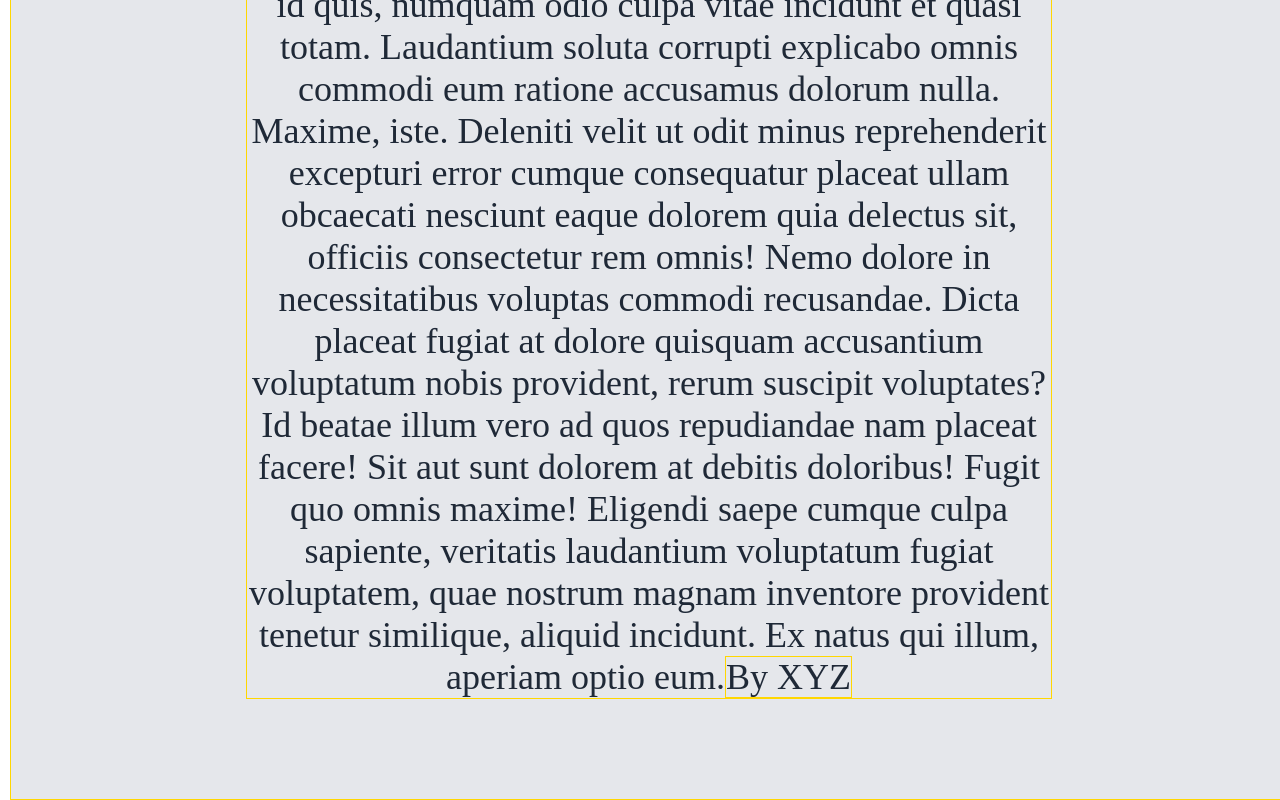
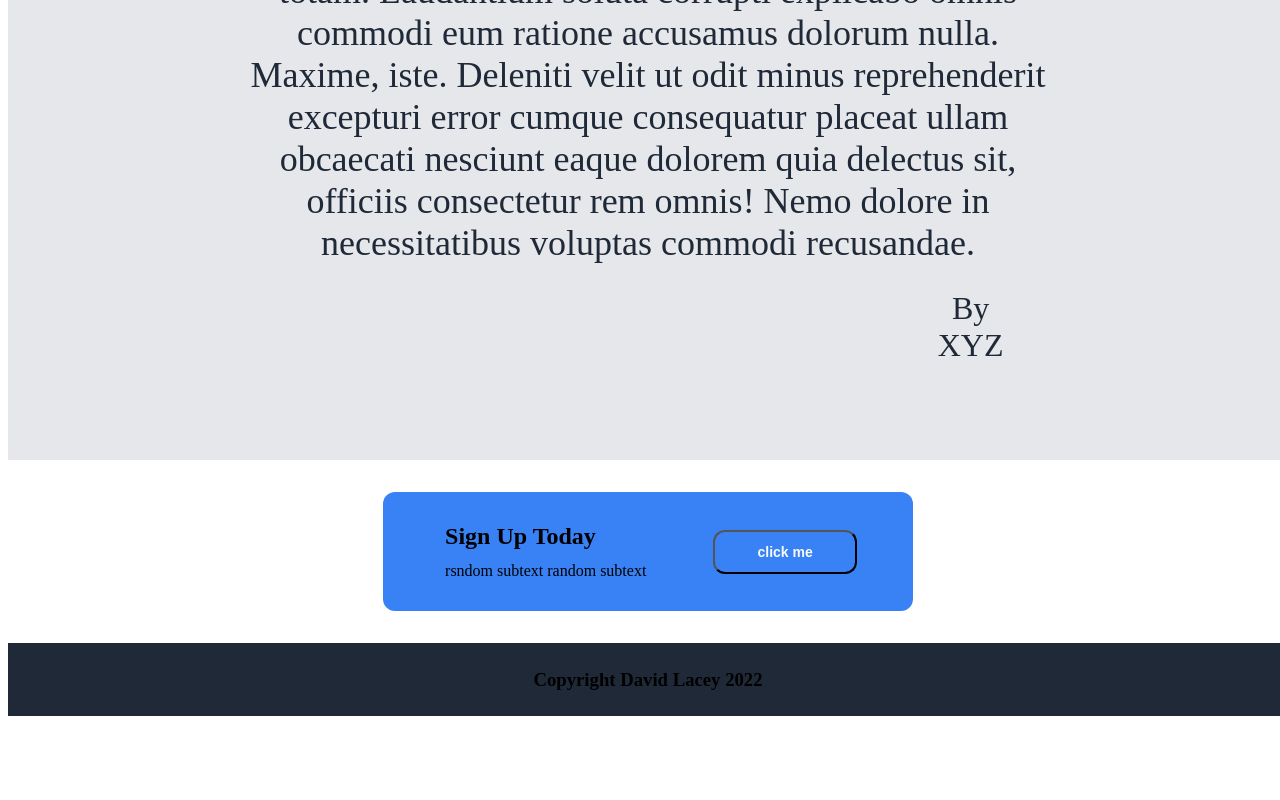
Before and after one commit to LoqLamp/landing-page, a plain HTML site: page index.html in a window 1280 px wide. Shown: the part 1058-1858 px from the top of the page. After the commit the page ends 1774 px from the top, so only its background shows below. Drawn offline with Linux system fonts and the light colour scheme.

Commit message:
added bottom section and footer

```diff
--- a/css/style.css
+++ b/css/style.css
@@ -1,5 +1,5 @@
 * {
-  border: 1px solid gold;
+  /* border: 1px solid gold; */
 }
 
 html {
@@ -62,7 +62,7 @@ body {
   margin: 0;
 }
 
-.hero-content .hero-subtext{
+.hero-content .hero-subtext {
   font: 18px;
   color: #E5E7Eb;
   margin: 0;
@@ -126,3 +126,50 @@ body {
   color: #1F2937;
   width: 80%;
 }
+
+.quote span {
+  display: block;
+  margin-left: 80%;
+  padding: 26px;
+  font: 32px extra-bold;
+}
+
+.bottom-section {
+  padding: 2.5% 8.5rem;
+  display: flex;
+  justify-content: center;
+  align-items: center;
+}
+
+.bottom-section-content {
+  flex: 0.5;
+  display: flex;
+  padding: 2.5%;
+  justify-content: space-around;
+  align-items: center;
+  background-color: #3882F6;
+  border-radius: 12px;
+}
+
+.bottom-section-content .bottom-text h2, p{
+  margin: 0;
+  padding: 6px;
+}
+
+.bottom-section-content button {
+  width: 30%;
+  height: 30%;
+  border-radius: 12px;
+  text-align: center;
+  padding: 12px 34px;
+  background-color: #3882F6;
+  color: #F9FAF8;
+  font-size: 14px;
+  font-weight: bold;
+}
+
+.footer {
+  padding: 0.5% 8.5rem;
+  text-align: center;
+  background-color: #1F2937;
+}
--- a/index.html
+++ b/index.html
@@ -62,12 +62,21 @@
       totam. Laudantium soluta corrupti explicabo omnis commodi eum ratione accusamus dolorum nulla. Maxime, iste.
       Deleniti velit ut odit minus reprehenderit excepturi error cumque consequatur placeat ullam obcaecati nesciunt
       eaque dolorem quia delectus sit, officiis consectetur rem omnis! Nemo dolore in necessitatibus voluptas commodi
-      recusandae.
-      Dicta placeat fugiat at dolore quisquam accusantium voluptatum nobis provident, rerum suscipit voluptates? Id
-      beatae illum vero ad quos repudiandae nam placeat facere! Sit aut sunt dolorem at debitis doloribus!
-      Fugit quo omnis maxime! Eligendi saepe cumque culpa sapiente, veritatis laudantium voluptatum fugiat voluptatem,
-      quae nostrum magnam inventore provident tenetur similique, aliquid incidunt. Ex natus qui illum, aperiam optio
-      eum.<span class="author">By XYZ</span></p>
+      recusandae.<span class="author">By XYZ</span></p>
+  </div>
+
+  <div class="bottom-section">
+    <div class="bottom-section-content">
+      <div class="bottom-text">
+        <h2 class="banner-title">Sign Up Today</h2>
+        <p class="banner-subtext">rsndom subtext random subtext</p>
+      </div>
+    <button type="button">click me</button>
+    </div>
+  </div>
+
+  <div class="footer">
+    <h3>Copyright David Lacey 2022</h3>
   </div>
 </body>
 
```
